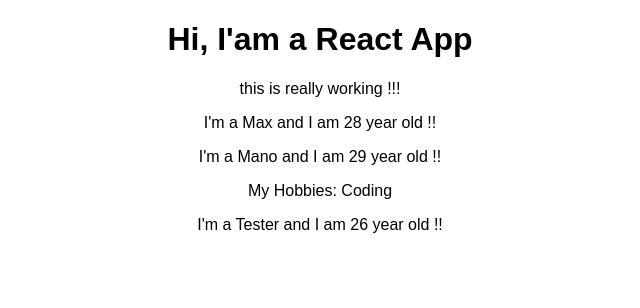
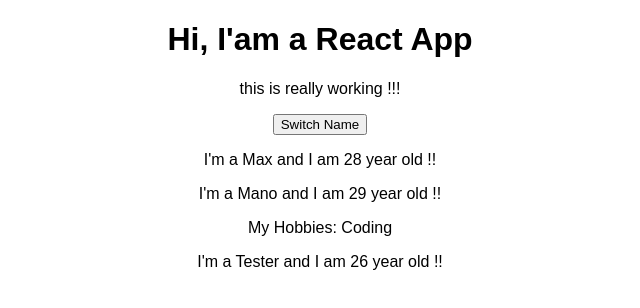
Before and after one commit to kvmanohar/react-complete-guide, a React (Create React App) app: page / in a window 1280 px wide. Shown: the top 308 px of the page, without its empty margins (320-960 px from the left). Built offline with nearby package versions, Linux system fonts and the light colour scheme.

Commit message:
setState to update the state of the component

```diff
--- a/src/App.jsx
+++ b/src/App.jsx
@@ -4,20 +4,33 @@
 
 class App extends Component {
 	state = {
-		person:[
+		persons:[
 			{name: 'Max', age: 28},
 			{name: 'Mano', age:29},
 			{name: 'Tester', age: 26}
-		]
+		],
+		otherState: 'Some other value'
 	}
+
+	switchNameHandler = ()=>{
+		this.setState({
+			persons: [
+				{ name: 'Maximilan', age: 28 },
+				{ name: 'Mano', age: 29 },
+				{ name: 'Tester', age: 37 }
+			]
+		})
+	}
+
 	render() {
 		return (
 			<div className="App">
 				<h1>Hi, I'am a React App</h1>
 				<p>this is really working !!!</p>
-				<Person name={this.state.person[0].name} age={this.state.person[0].age}/>
-				<Person name={this.state.person[1].name} age={this.state.person[1].age}> My Hobbies: Coding </Person>
-				<Person name={this.state.person[2].name} age={this.state.person[2].age} />
+				<button onClick={this.switchNameHandler}>Switch Name</button>
+				<Person name={this.state.persons[0].name} age={this.state.persons[0].age}/>
+				<Person name={this.state.persons[1].name} age={this.state.persons[1].age}> My Hobbies: Coding </Person>
+				<Person name={this.state.persons[2].name} age={this.state.persons[2].age} />
 			</div>
 		);
 	}
```
